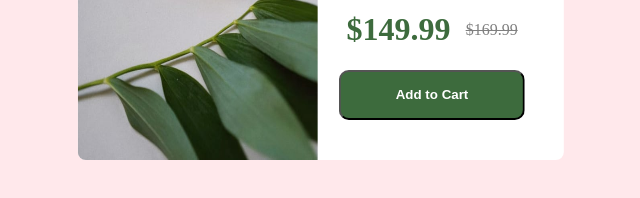
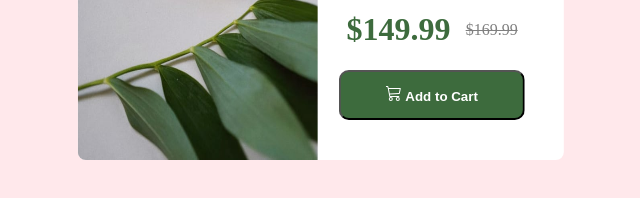
Before and after one commit to aori41/IITC-Fullstack-Homework, a plain HTML site: page Template Task/main.html in a window 1280 px wide. Shown: the part 488-686 px from the top of the page, 319-959 px from the left. Drawn offline with Linux system fonts and the light colour scheme.

Commit message:
Update main.html

```diff
--- a/Template Task/main.html
+++ b/Template Task/main.html
@@ -21,7 +21,13 @@
             <p id="price">
                 <span>$149.99</span><span>$169.99</span>
             </p>
-            <button>Add to Cart</button>
+            <button>
+                <svg xmlns="http://www.w3.org/2000/svg" width="16" height="16" fill="currentColor" class="bi bi-cart3"
+                    viewBox="0 0 16 16">
+                    <path
+                        d="M0 1.5A.5.5 0 0 1 .5 1H2a.5.5 0 0 1 .485.379L2.89 3H14.5a.5.5 0 0 1 .49.598l-1 5a.5.5 0 0 1-.465.401l-9.397.472L4.415 11H13a.5.5 0 0 1 0 1H4a.5.5 0 0 1-.491-.408L2.01 3.607 1.61 2H.5a.5.5 0 0 1-.5-.5zM3.102 4l.84 4.479 9.144-.459L13.89 4H3.102zM5 12a2 2 0 1 0 0 4 2 2 0 0 0 0-4zm7 0a2 2 0 1 0 0 4 2 2 0 0 0 0-4zm-7 1a1 1 0 1 1 0 2 1 1 0 0 1 0-2zm7 0a1 1 0 1 1 0 2 1 1 0 0 1 0-2z" />
+                </svg> Add to Cart
+            </button>
         </div>
     </div>
 </body>
```
